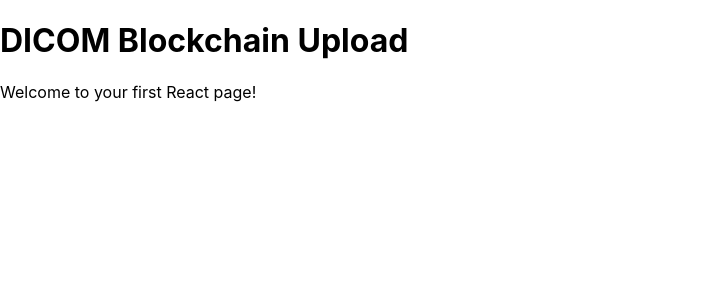
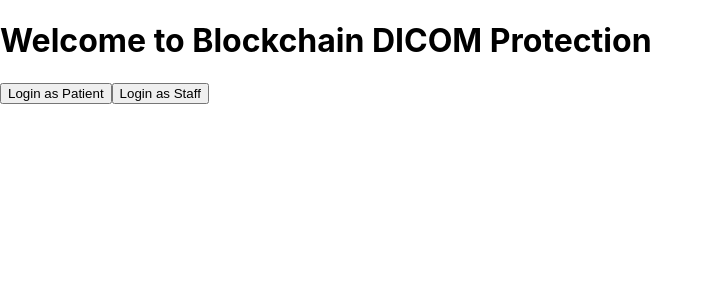
Before and after one commit to Anisha-Hasan/react-blockchain-dicom-protection, a React (Create React App) app: page / in a window 1280 px wide. Shown: the top 300 px of the page, without its empty margins (0-713 px from the left). Built offline with nearby package versions, Linux system fonts and the light colour scheme.

Commit message:
Added landing, Patient Login and Staff Login Page

```diff
--- a/package.json
+++ b/package.json
@@ -9,6 +9,7 @@
     "@testing-library/user-event": "^13.5.0",
     "react": "^19.1.0",
     "react-dom": "^19.1.0",
+    "react-router-dom": "^7.6.3",
     "react-scripts": "5.0.1",
     "web-vitals": "^2.1.4"
   },
--- a/src/App.js
+++ b/src/App.js
@@ -1,9 +1,16 @@
+import React from 'react';
+import { Routes, Route } from 'react-router-dom';
+import LandingPage from './components/LandingPage';
+import PatientLogin from './components/PatientLogin';
+import StaffLogin from './components/StaffLogin';
+
 function App() {
   return (
-    <div className="container">
-      <h1>DICOM Blockchain Upload</h1>
-      <p>Welcome to your first React page!</p>
-    </div>
+    <Routes>
+      <Route path="/" element={<LandingPage />} />
+      <Route path="/patient-login" element={<PatientLogin />} />
+      <Route path="/staff-login" element={<StaffLogin />} />
+    </Routes>
   );
 }
 
--- /dev/null
+++ b/src/components/LandingPage.js
@@ -0,0 +1,18 @@
+import React from 'react';
+import { Link } from 'react-router-dom';
+
+function LandingPage() {
+  return (
+    <div className="container">
+      <h1>Welcome to Blockchain DICOM Protection</h1>
+      <Link to="/patient-login">
+        <button>Login as Patient</button>
+      </Link>
+      <Link to="/staff-login">
+        <button>Login as Staff</button>
+      </Link>
+    </div>
+  );
+}
+
+export default LandingPage;
--- /dev/null
+++ b/src/components/PatientLogin.js
@@ -0,0 +1,11 @@
+import React from 'react';
+
+function PatientLogin() {
+  return (
+    <div>
+      <h1>Patient Login Page</h1>
+    </div>
+  );
+}
+
+export default PatientLogin;
--- /dev/null
+++ b/src/components/StaffLogin.js
@@ -0,0 +1,11 @@
+import React from 'react';
+
+function StaffLogin() {
+  return (
+    <div>
+      <h1>Staff Login Page</h1>
+    </div>
+  );
+}
+
+export default StaffLogin;
--- a/src/index.js
+++ b/src/index.js
@@ -2,16 +2,11 @@ import React from 'react';
 import ReactDOM from 'react-dom/client';
 import './index.css';
 import App from './App';
-import reportWebVitals from './reportWebVitals';
+import { BrowserRouter } from 'react-router-dom';
 
 const root = ReactDOM.createRoot(document.getElementById('root'));
 root.render(
-  <React.StrictMode>
+  <BrowserRouter>
     <App />
-  </React.StrictMode>
+  </BrowserRouter>
 );
-
-// If you want to start measuring performance in your app, pass a function
-// to log results (for example: reportWebVitals(console.log))
-// or send to an analytics endpoint. Learn more: https://bit.ly/CRA-vitals
-reportWebVitals();
```
Also changed, not shown: 1 other file (tests, documents, lock files or other folders).
